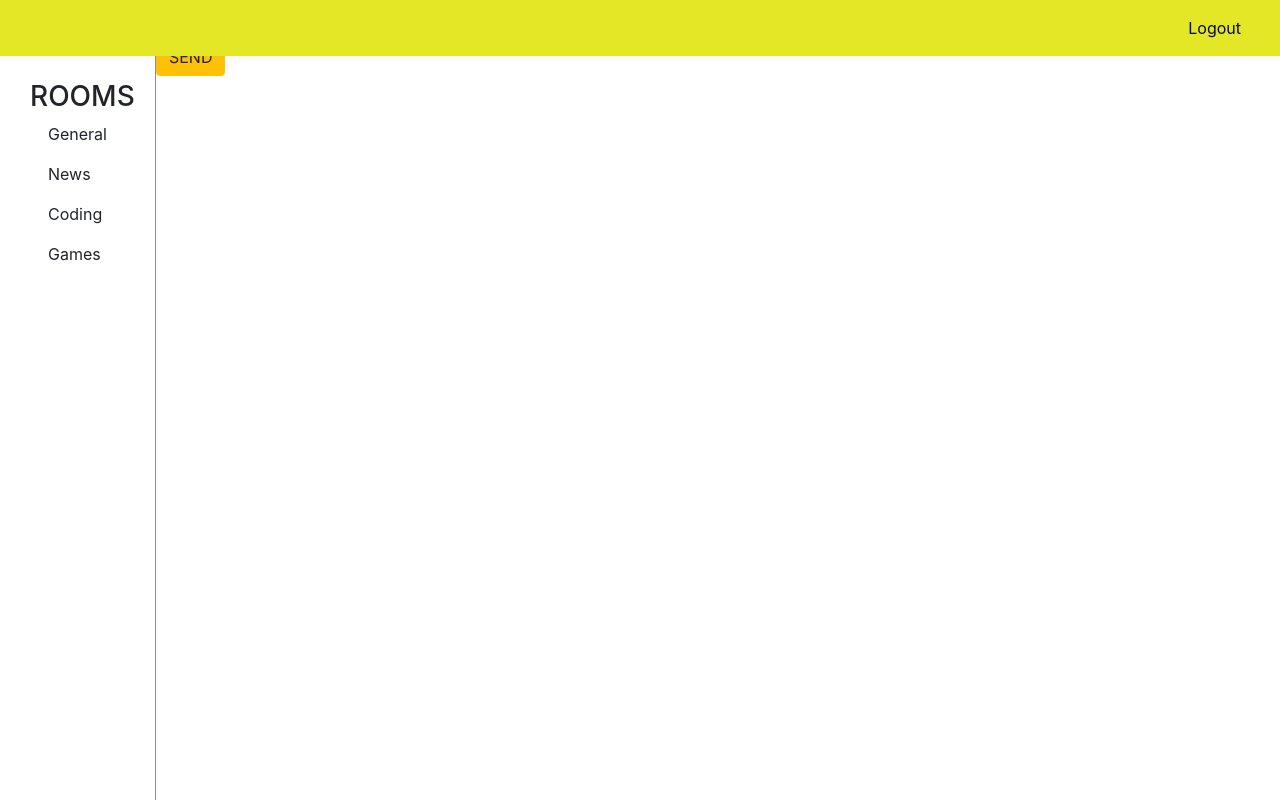
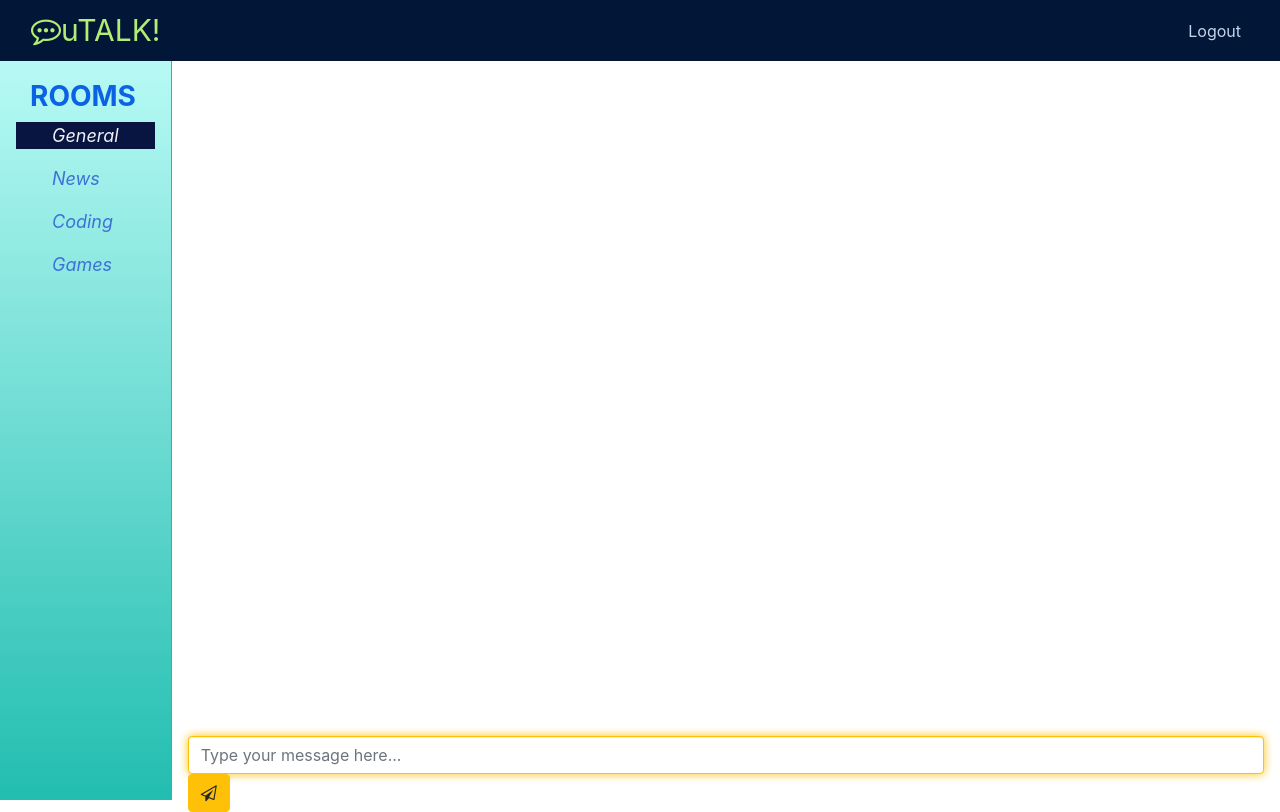
Before and after one commit to sam308/uTalk, a Flask app: page /chat in a window 1280 px wide. Run offline with Flask 2, Linux system fonts and the light colour scheme; the visitor is signed in with stand-in values (Sample User, id 1); data comes from the database, SQL or seed files in the repository; some libraries are stand-ins or nearby versions.

Commit message:
Completed styling of chat page

```diff
--- a/static/scripts/socketio.js
+++ b/static/scripts/socketio.js
@@ -4,23 +4,60 @@
     let room="General";
     joinRoom("General");
 
+
     socket.on('message', data => {
+
+        // Display current message
+        if (data.msg) {
             const p = document.createElement('p');
-        const br = document.createElement('br');
-        const span_uname = document.createElement('span');
-        const span_time = document.createElement('span');
+            const span_username = document.createElement('span');
+            const span_timestamp = document.createElement('span');
+            const br = document.createElement('br')
+            // Display user's own message
+            if (data.username == username) {
+                    p.setAttribute("class", "my-msg");
 
-        if(data.username) {
-            span_uname.innerHTML = data.username;
-            span_time.innerHTML = data.time_stamp;
-            p.innerHTML = span_uname.outerHTML + br.outerHTML + data.msg + br.outerHTML + span_time.outerHTML;
+                    // Username
+                    span_username.setAttribute("class", "my-username");
+                    span_username.innerText = data.username;
+
+                    // Timestamp
+                    span_timestamp.setAttribute("class", "timestamp");
+                    span_timestamp.innerText = data.time_stamp;
+
+                    // HTML to append
+                    p.innerHTML += span_username.outerHTML + br.outerHTML + data.msg + br.outerHTML + span_timestamp.outerHTML
+
+                    //Append
                     document.querySelector('#message-section').append(p);
             }
+            // Display other users' messages
+            else if (typeof data.username !== 'undefined') {
+                p.setAttribute("class", "others-msg");
+
+                // Username
+                span_username.setAttribute("class", "other-username");
+                span_username.innerText = data.username;
+
+                // Timestamp
+                span_timestamp.setAttribute("class", "timestamp");
+                span_timestamp.innerText = data.time_stamp;
+
+                // HTML to append
+                p.innerHTML += span_username.outerHTML + br.outerHTML + data.msg + br.outerHTML + span_timestamp.outerHTML;
+
+                //Append
+                document.querySelector('#message-section').append(p);
+            }
+            // Display system message
             else {
                 printSystemMessage(data.msg);
             }
 
-    })
+
+        }
+        scrollDownChatWindow();
+    });
 
     document.querySelector('#send-message').onclick = () => {
         socket.send({'msg': document.querySelector('#user-message').value, 'username': username, 'room': room });
@@ -42,20 +79,43 @@
         }
     })
 
+    document.querySelector('#logout-btn').onclick = () => {
+        leaveRoom(room);
+    }
+
     function leaveRoom(room) {
         socket.emit('leave', {'username': username, 'room': room});
+
+        document.querySelectorAll('.select-room').forEach(p => {
+            p.style.removeProperty("background-color");
+            p.style.color="#3e71d6";
+        });
     }
 
     function joinRoom(room){
         socket.emit('join', {'username': username, 'room': room});
 
+        document.querySelector('#' + CSS.escape(room)).style.color = "#f0f1f5";
+        document.querySelector('#' + CSS.escape(room)).style.backgroundColor = "#081540";
+
         document.querySelector('#message-section').innerHTML = '';
         document.querySelector('#user-message').focus();
     }
 
+    function scrollDownChatWindow() {
+        const chatWindow = document.querySelector("#message-section");
+        chatWindow.scrollTop = chatWindow.scrollHeight;
+    }
+
+
     function printSystemMessage(msg) {
         const p = document.createElement('p');
+        p.setAttribute("class", "system-msg");
         p.innerHTML = msg;
         document.querySelector('#message-section').append(p);
+        scrollDownChatWindow();
+
+        // Autofocus on text box
+        document.querySelector("#user-message").focus();
     }
 })
--- a/static/styles/chat_style.css
+++ b/static/styles/chat_style.css
@@ -2,8 +2,19 @@
     display: flex;
 }
 
-#cp1 {
+.cp1 {
     cursor: pointer;
+}
+
+.select-room {
+    font-style: italic;
+    font-size: 18px;
+    color: #3e71d6;
+}
+
+h3 {
+    font-weight: bold;
+    color: #0b62e3;
 }
 
 #main-section {
@@ -19,6 +30,7 @@
     padding-top: 3em;
     padding-right:1em;
     border-right: 0.5px solid #898c91;
+    background-image: linear-gradient(to bottom,#bdfcf7, #22bdb0);;
 }
 
 #sidebar p {
@@ -27,7 +39,7 @@
 }
 
 #sidebar p:hover {
-    background-color: #ffc107;
+    background-color: #0d1f42;
 }
 
 #sidebar h3 {
@@ -63,3 +75,96 @@
 #right-pannel {
     overflow: hidden;
 }
+
+#message-section {
+    margin-top: 5em;
+    min-height: 82vh;
+    max-height: 82vh;
+    overflow-y: auto;
+}
+
+#input-area {
+    padding-left: 1em;
+    padding-right: 1em;
+    bottom: 0;
+}
+
+input[type=text]:focus{
+    border-color: #ffc107;
+    box-shadow: 0px 1px 1px rgba(0, 0, 0, 0.075) inset, 0px 0px 10px #ffc107;
+}
+
+#input-area {
+    border-color: #ffc107;
+    border-width: 5px;
+}
+
+#logo-span {
+    font-size: 30px;
+}
+
+
+@keyframes fadeIn {
+    0% {opacity: 0;}
+    100% {opacity: 1;}
+  }
+
+  .others-msg {
+      margin-right:7em;
+      margin-left: 1em;
+      padding: 0.5em 0.5em 0.5em 1em;
+      border-radius: 5px;
+      border-color: grey;
+      border-width: 0.5px;
+      border-style: solid;
+      background-color: #4f1f11;
+      color: #f5ab95;
+      overflow: auto;
+      /* animation */
+      animation-name: fadeIn;
+      animation-duration: 0.75s;
+      animation-fill-mode: forwards;
+      animation-timing-function: ease-in-out;
+  }
+
+  .my-msg {
+      margin-left:7em;
+      margin-right:1em;
+      padding: 0.5em 0.5em 0.5em 1em;
+      border-radius: 5px;
+      background-color: #032915;
+      color:#bef5ae;
+      border-color: #206ED2;
+      border-width: 1px;
+      border-style: solid;
+      overflow: auto;
+      /* animation */
+      animation-name: fadeIn;
+      animation-duration: 0.75s;
+      animation-fill-mode: forwards;
+      animation-timing-function: ease-in-out;
+  }
+
+  .system-msg {
+      margin-left: 40%;
+      padding: 0.5em 0.5em 0.5em 1em;
+      color: #656d78;
+      font-size:0.9em;
+  }
+
+  .timestamp {
+      color: #faf8e3;
+      font-size:0.7em;
+  }
+
+  .other-username {
+      font-weight: bold;
+      font-size: 1.1em;
+      color: #daa8ed;
+  }
+
+  .my-username {
+      font-weight: bold;
+      font-size: 1.1em;
+      color: #f2e74e;
+  }
--- a/templates/chat_page.html
+++ b/templates/chat_page.html
@@ -5,6 +5,7 @@
         <title>You Chat here</title>
         <link rel="stylesheet" href="https://stackpath.bootstrapcdn.com/bootstrap/4.1.3/css/bootstrap.min.css" integrity="sha384-MCw98/SFnGE8fJT3GXwEOngsV7Zt27NXFoaoApmYm81iuXoPkFOJwJ8ERdknLPMO" crossorigin="anonymous">
         <link rel="stylesheet" type="text/css" href="{{ url_for('static', filename='styles/chat_style.css') }}">
+        <link rel="stylesheet" href="https://stackpath.bootstrapcdn.com/font-awesome/4.7.0/css/font-awesome.min.css">
     </head>
 
     <body>
@@ -15,20 +16,21 @@
         {% endwith %}
 
         <div class="wrapper-chat">
-            <nav class="navbar navbar-expand-sm navbar-light fixed-top" style="background-color: #e4e725">
+            <nav class="navbar navbar-expand-sm navbar-light fixed-top" style="background-color: #021738">
                 <div class="container-fluid">
+                    <span id="logo-span" style="color: #b3ed74"><i class="fa fa-commenting-o" aria-hidden="true"></i>uTALK!</span>
+
                     <div id="show-sidebar-button" class="cursor-pointer">
                         <i class="fas fa-plus-circle "></i>
                         <span>Rooms</span>
                     </div>
-
                     <button class="navbar-toggler" type="button" data-toggle="collapse" data-target="#navbarSupportedContent" aria-controls="navbarSupportedContent" aria-expanded="false" aria-label="Toggle navigation">
                     <span class="navbar-toggler-icon"></span>
                     </button>
                     <div class="collapse navbar-collapse" id="navbarSupportedContent">
                         <ul class="navbar-nav ml-auto">
                             <li class="nav-item">
-                                <a id="logout-btn" class="nav-link" href="{{ url_for('logout') }}"><span style="color: #030842">Logout</span></a>
+                                <a id="logout-btn" class="nav-link" href="{{ url_for('logout') }}"><span style="color: #c5d5ed">Logout</span></a>
                             </li>
                         </ul>
                     </div>
@@ -40,7 +42,7 @@
                     <h3>ROOMS</h3>
 
                     {% for room in rooms %}
-                        <p class="select-room" id="#cp1">{{ room|title }}</p>
+                        <p class="select-room cp1" id="{{ room|title}}">{{ room|title }}</p>
                     {% endfor %}
                 </nav>
 
@@ -50,7 +52,7 @@
                     </div>
                     <div id="input-area">
                         <input type="text" id="user-message" class="form-control" placeholder="Type your message here..." aria-label="Type a message" aria-describedby="basic-addon2" autocomplete="off">
-                        <button type="button" id="send-message" class="btn btn-warning">SEND <i class="fa fa-paper-plane-o" aria-hidden="true"></i></button>
+                        <button type="button" id="send-message" class="btn btn-warning"><i class="fa fa-paper-plane-o" aria-hidden="true"></i></button>
                     </div>
                 </div>
             </div>
```
Lines whose indentation alone changed are shown as unchanged.
